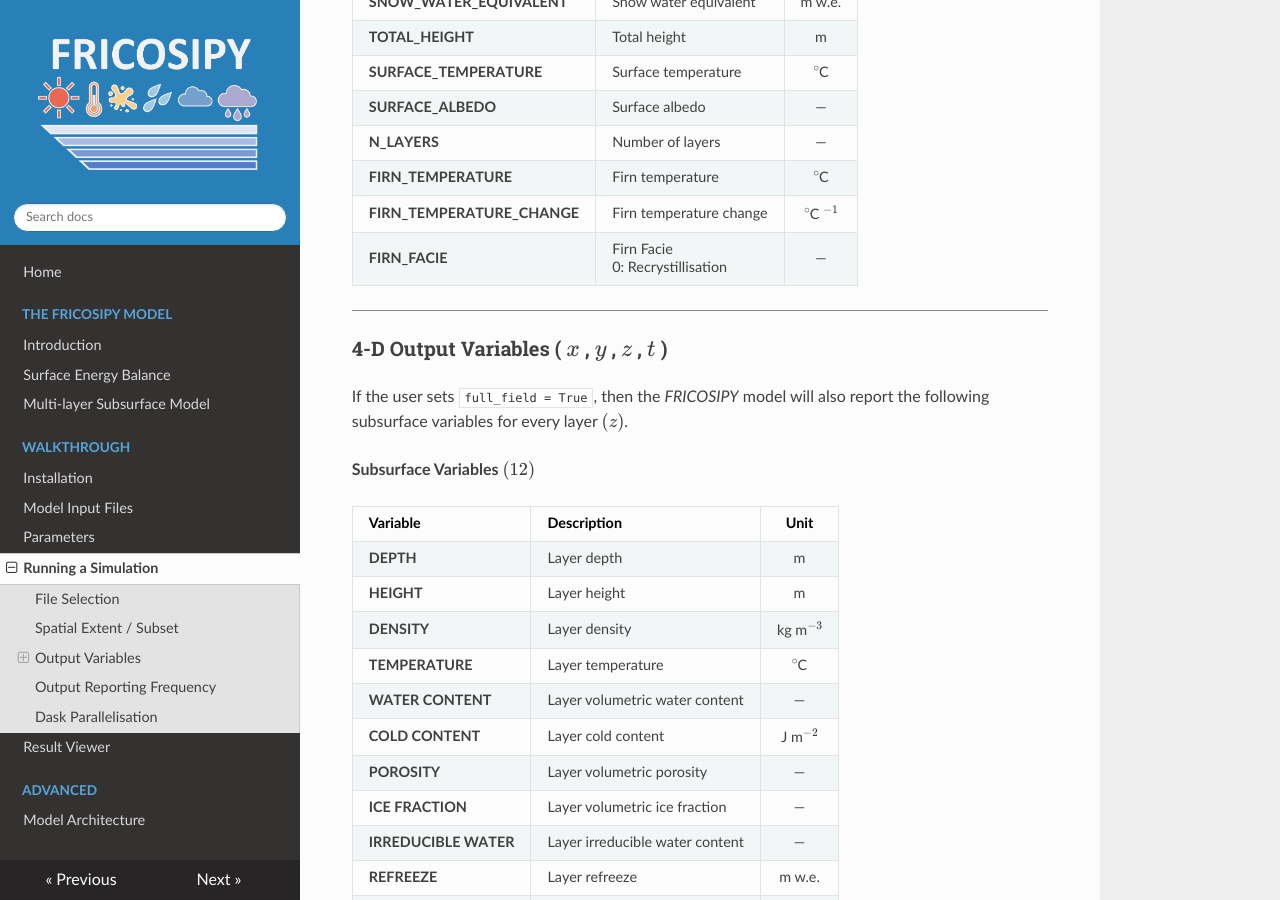
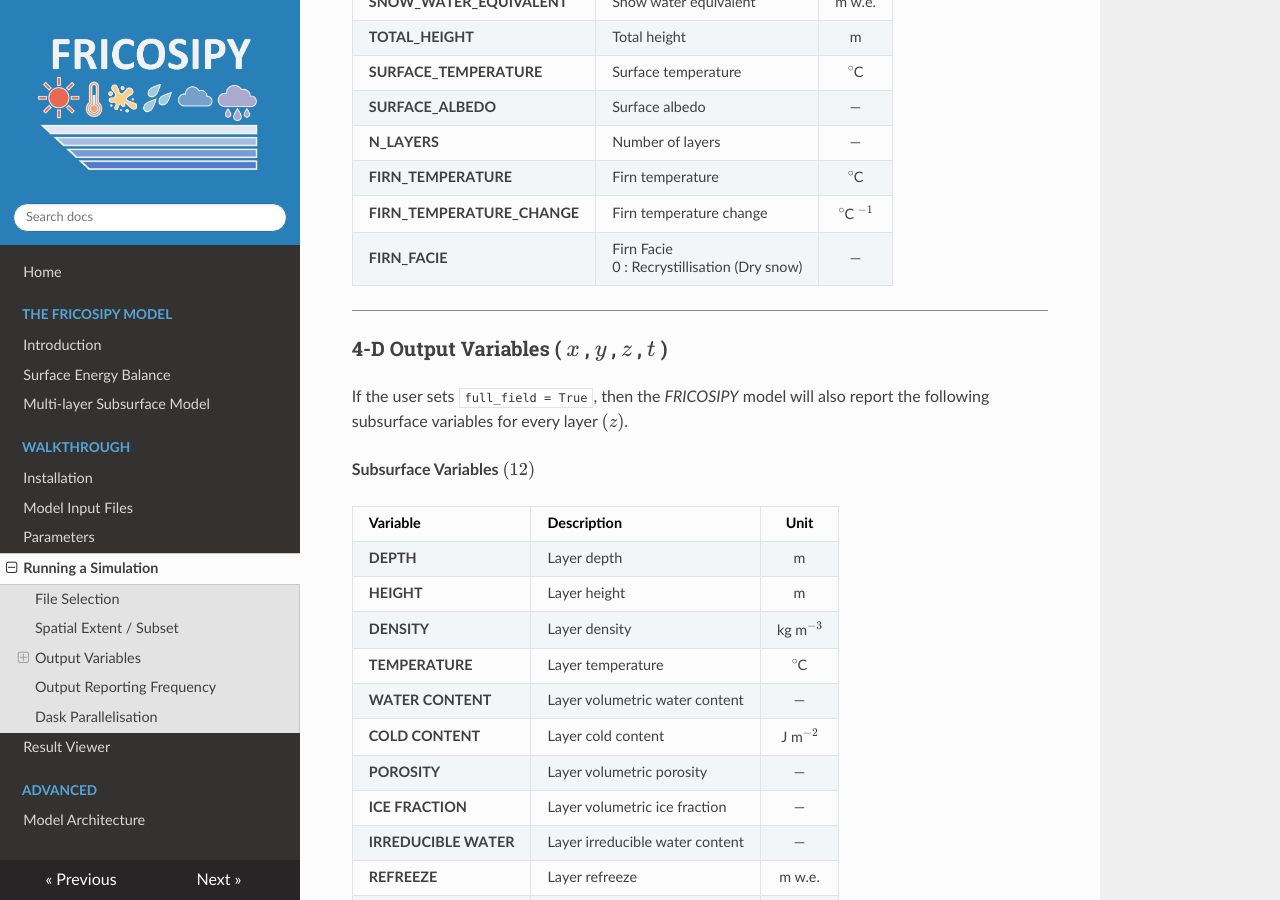
Before and after one commit to MarcusGastaldello/FRICOSIPY, an MkDocs documentation site: the page built from docs/running_a_simulation.md, in a window 1280 px wide and 900 px high, scrolled down 2047 px. Built offline with MkDocs 1.6.1, drawn with Linux system fonts in a browser that asks for light colours; nearby versions of some CDN libraries.

Commit message:
Update running_a_simulation.md

```diff
--- a/docs/running_a_simulation.md
+++ b/docs/running_a_simulation.md
@@ -94,7 +94,7 @@ The *FRICOSIPY* model reports a large selection of variables into the output Net
 | **N_LAYERS** | Number of layers | — |
 | **FIRN_TEMPERATURE** | Firn temperature | $^\circ$C |
 | **FIRN_TEMPERATURE_CHANGE** | Firn temperature change | $^\circ$C $^{-1}$ |
-| **FIRN_FACIE** | Firn Facie <br> 0: Recrystillisation | — |
+| **FIRN_FACIE** | Firn Facie <br> 0 : Recrystillisation (Dry snow) | — |
 
 <hr style="height:1px; background-color:#8b8b8b; border:none;" />
 
```
